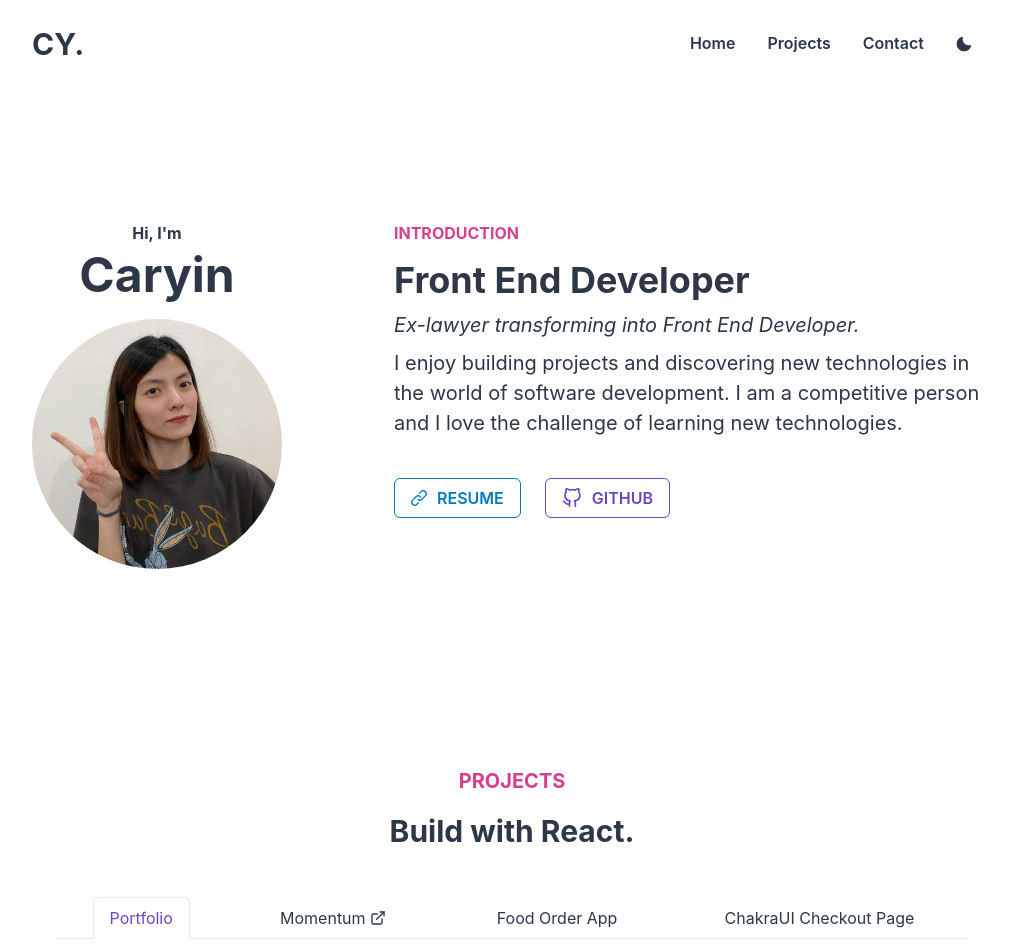
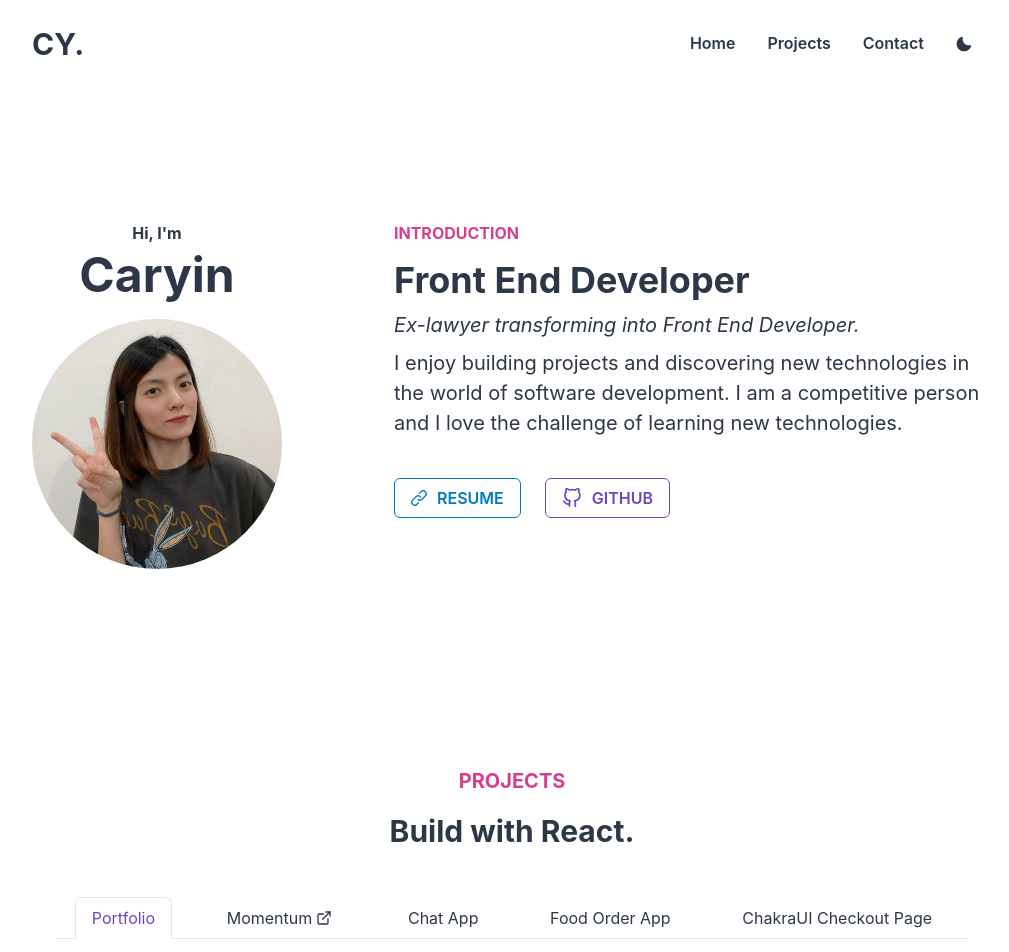
Before and after one commit to Caryin/personal-portfolio, a React (Create React App) app: page / in a window 1280 px wide. Shown: the top 952 px of the page, without its empty margins (128-1137 px from the left). Built offline with nearby package versions, Linux system fonts and the light colour scheme.

Commit message:
add project

```diff
--- a/src/components/ProjectCarousel.js
+++ b/src/components/ProjectCarousel.js
@@ -11,6 +11,7 @@ import myMomentum from '../assets/myMomentum.png';
 import foodApp from '../assets/foodApp.png';
 import checkoutDark from '../assets/checkoutDark.png';
 import checkoutLight from '../assets/checkoutLight.png';
+import chatApp from '../assets/chatApp.png';
 
 //ChakraUI
 import {
@@ -83,6 +84,13 @@ const Project = () => {
         </Box>
 
         <Box p={3} textAlign='center'>
+          <Image src={chatApp} />
+          <Text fontSize='15px' m={1} color={fontColor}>
+            Chat App
+          </Text>
+        </Box>
+
+        <Box p={3} textAlign='center'>
           <Image src={foodApp} />
           <Text fontSize='15px' m={1} color={fontColor}>
             Food Order App
--- a/src/components/ProjectTab.js
+++ b/src/components/ProjectTab.js
@@ -7,6 +7,7 @@ import myMomentum from '../assets/myMomentum.png';
 import foodApp from '../assets/foodApp.png';
 import checkoutDark from '../assets/checkoutDark.png';
 import checkoutLight from '../assets/checkoutLight.png';
+import chatApp from '../assets/chatApp.png';
 
 //ChakraUI
 import {
@@ -53,6 +54,7 @@ const Project = () => {
           <Tab>
             Momentum <ExternalLinkIcon mx={1} />
           </Tab>
+          <Tab>Chat App</Tab>
           <Tab>Food Order App</Tab>
           <Tab>ChakraUI Checkout Page</Tab>
         </TabList>
@@ -64,6 +66,9 @@ const Project = () => {
             <Link href='https://mymomentum.vercel.app/' isExternal>
               <Image src={myMomentum} />
             </Link>
+          </TabPanel>
+          <TabPanel>
+            <Image src={chatApp} />
           </TabPanel>
           <TabPanel>
             <Image src={foodApp} />
```
Also changed, not shown: src/assets/chatApp.png (added).
